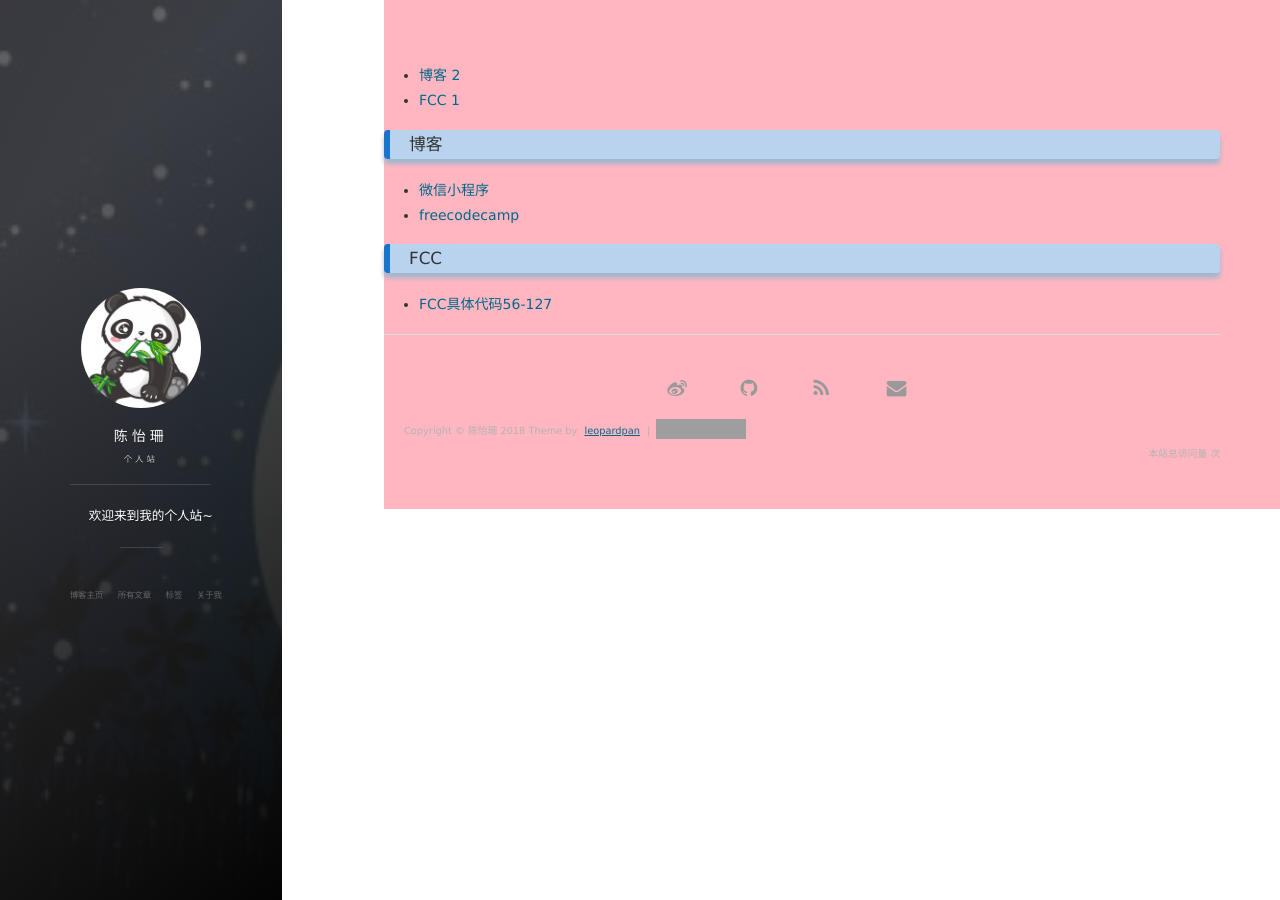
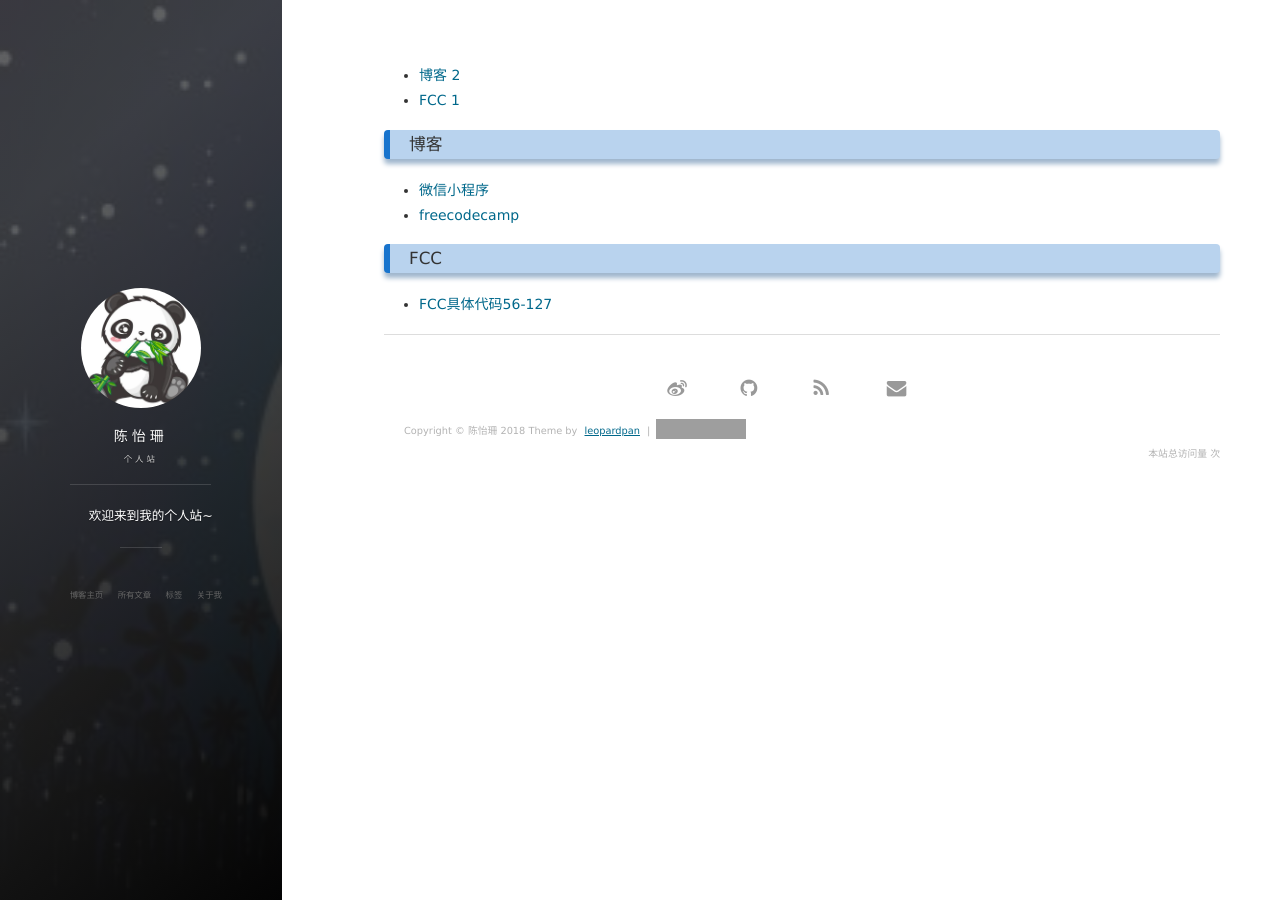
Before and after one commit to chenyishan/chenyishan-chenyishan.github.io, a Jekyll site: the page built from tags.html, in a window 1280 px wide. Built offline with Jekyll 4.4.1, drawn with Linux system fonts in a browser that asks for light colours; nearby versions of some CDN libraries; comment, search, counter and statistics services are not loaded; grey boxes are pictures that could not be loaded.

Commit message:
Update main.css

```diff
--- a/css/main.css
+++ b/css/main.css
@@ -387,9 +387,8 @@ img::-moz-selection {
   .content-wrapper {
     z-index: 800;
     width: 70%;
-    margin-left: 30%;
-     background-color:#ffb6c1;
-}
+    margin-left: 30%; }
+
   .content-wrapper__inner {
     /*margin: 0 10%;*/
     margin-right: 60px;
```
